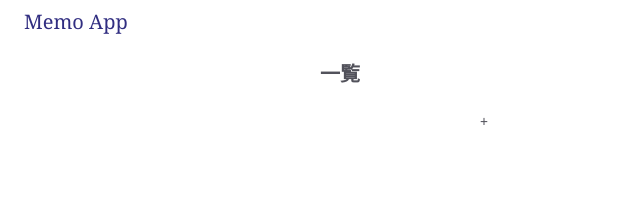
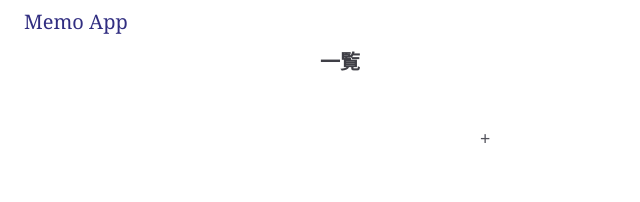
Before and after one commit to OdenTakashi/TIL, a React (Create React App) app in the folder react/memo-spa/: page / in a window 1280 px wide. Shown: the top 202 px of the page, without its empty margins (0-640 px from the left). Built offline with nearby package versions, Linux system fonts and the light colour scheme.

Commit message:
Design: Change text size

```diff
--- a/react/memo-spa/src/App.js
+++ b/react/memo-spa/src/App.js
@@ -26,11 +26,16 @@ function App() {
     setContext(content)
   }
 
+  function runningMode() {
+    return isEditable ? '編集中' : '一覧'
+  }
+
   return (
     <div className='h-screen'>
       <header className='ml-6 mt-2'>
         <p className='text-indigo-900 font-serif text-xl'>Memo App</p>
       </header>
+      <div className='w-1/2 m-auto mt-3 text-xl text-zinc-700 font-semibold'>{runningMode()}</div>
       <List memoItems={memos} handleClick={handleEditMode} handleFormContent={handleFormContent}/>
       <EditForm updateMemo={updateMemo} isEditable={isEditable} memoLists={memos} handleEditMode={handleEditMode} formContent={context} updateContent={updateContent}/>
     </div>
--- a/react/memo-spa/src/components/List.js
+++ b/react/memo-spa/src/components/List.js
@@ -6,7 +6,7 @@ export default function List({memoItems, handleClick, handleFormContent}) {
   const memoLists = memoItems.map(memo => {
     return(
       <div className='flex' key={memo.id}>
-        <p className='cursor-pointer' onClick={() => {
+        <p className='text-xl cursor-pointer' onClick={() => {
           handleFormContent({context: memo.body, number: memo.id})
         }}
         >
@@ -18,12 +18,10 @@ export default function List({memoItems, handleClick, handleFormContent}) {
 
   return(
     <div className='mt-6 text-xl text-zinc-600 m-auto w-1/2'>
-      <p className='font-semibold'>一覧</p>
-
       <div className='flex'>
         <div className='mt-6 w-1/2 h-1/2 m-auto bg-white text-zinc-600 text-sm'>
           {memoLists}
-          <button onClick={() => handleClick(setSerialNumber())}>+</button>
+          <button className='text-lg' onClick={() => handleClick(setSerialNumber())}>+</button>
         </div>
       </div>
     </div>
```
